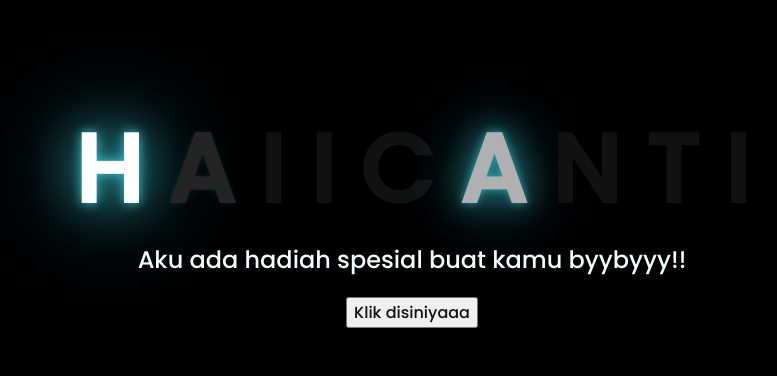
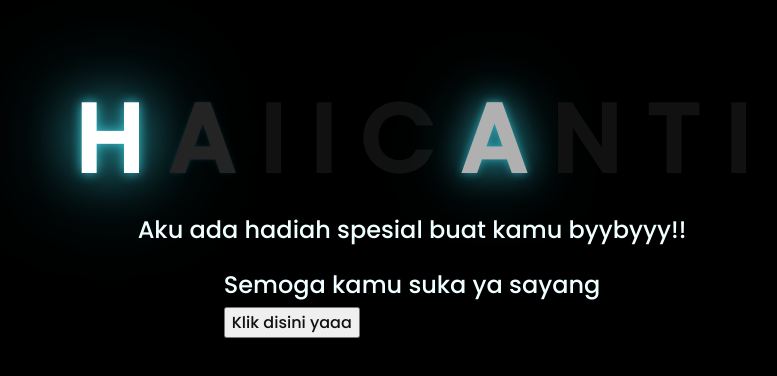
Before and after one commit to dhikasw/dikai, a plain HTML site: page index.html in a window 1280 px wide. Shown: the part 196-572 px from the top of the page, without its empty margins (236-1013 px from the left). Drawn offline with Linux system fonts and the light colour scheme.

Commit message:
Update index.html

```diff
--- a/index.html
+++ b/index.html
@@ -24,9 +24,11 @@
     <div class="description">
         <span>Aku ada hadiah spesial buat kamu byybyyy!!</span>
     </div>
+     <div class="description">
+        <span>Semoga kamu suka ya sayang</span>
     <div class="button">
         <button>
-            <a href="flower.html">Klik disiniyaaa</a>
+            <a href="flower.html">Klik disini yaaa</a>
         </button>
 
     </div>
```
